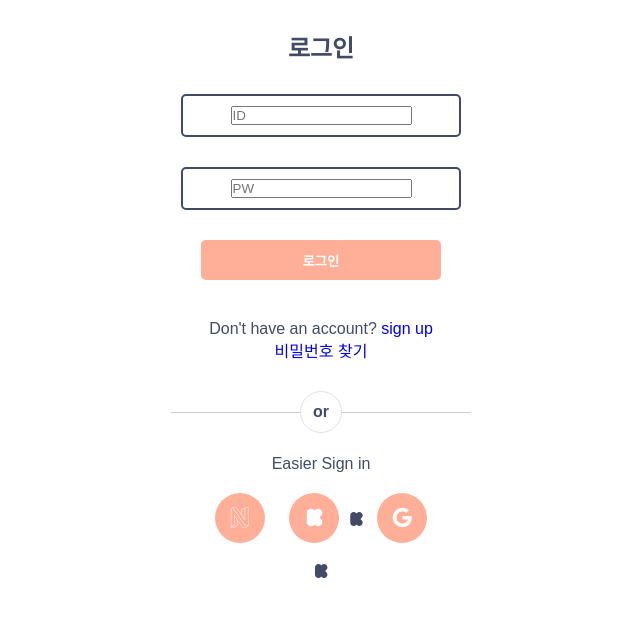
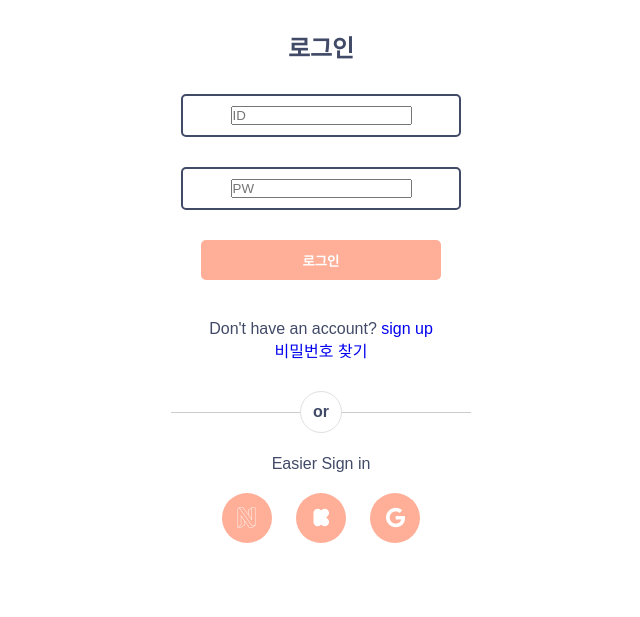
Before and after one commit to janguni/book_project, a Django app: page /login/ in a window 1280 px wide. Shown: the part 121-738 px from the top of the page, without its empty margins (319-959 px from the left). Run offline with Django 4.2, Linux system fonts and the light colour scheme; parts of the project's set-up code (start-up, migrations or seed data) failed here and were passed over; some libraries are stand-ins or nearby versions.

Commit message:
아이콘해결

```diff
--- a/book/templates/account/login.html
+++ b/book/templates/account/login.html
@@ -8,7 +8,7 @@
   <head>
     <meta charset="UTF-8">
     <title>로그인</title>
-    <link rel="stylesheet" type="text/css" href = "{% static 'css/style.css' %}">
+    <link rel="stylesheet" type="text/css" href = "{% static 'css/login_style.css' %}">
     <script src="https://kit.fontawesome.com/51db22a717.js" crossorigin="anonymous">
     </script>
   </head>
@@ -44,7 +44,7 @@
 
         <!--네이버 카카오 아이콘 없음ㅜㅜ-->
         <button type="button" onclick = "location.href = '{% provider_login_url 'naver' %}' "><i class="fab fa-neos"></i></button>
-        <button type="button" onclick = "location.href = '{% provider_login_url 'kakao' %}' "><i class="fab fa-kickstarter-k"></button>
+        <button type="button" onclick = "location.href = '{% provider_login_url 'kakao' %}' "><i class="fab fa-kickstarter-k"></i></button>
         <button type="button" onclick = "location.href = '{% provider_login_url 'google' %}' "><i class="fab fa-google"></i></button>
 
       </div>
```
